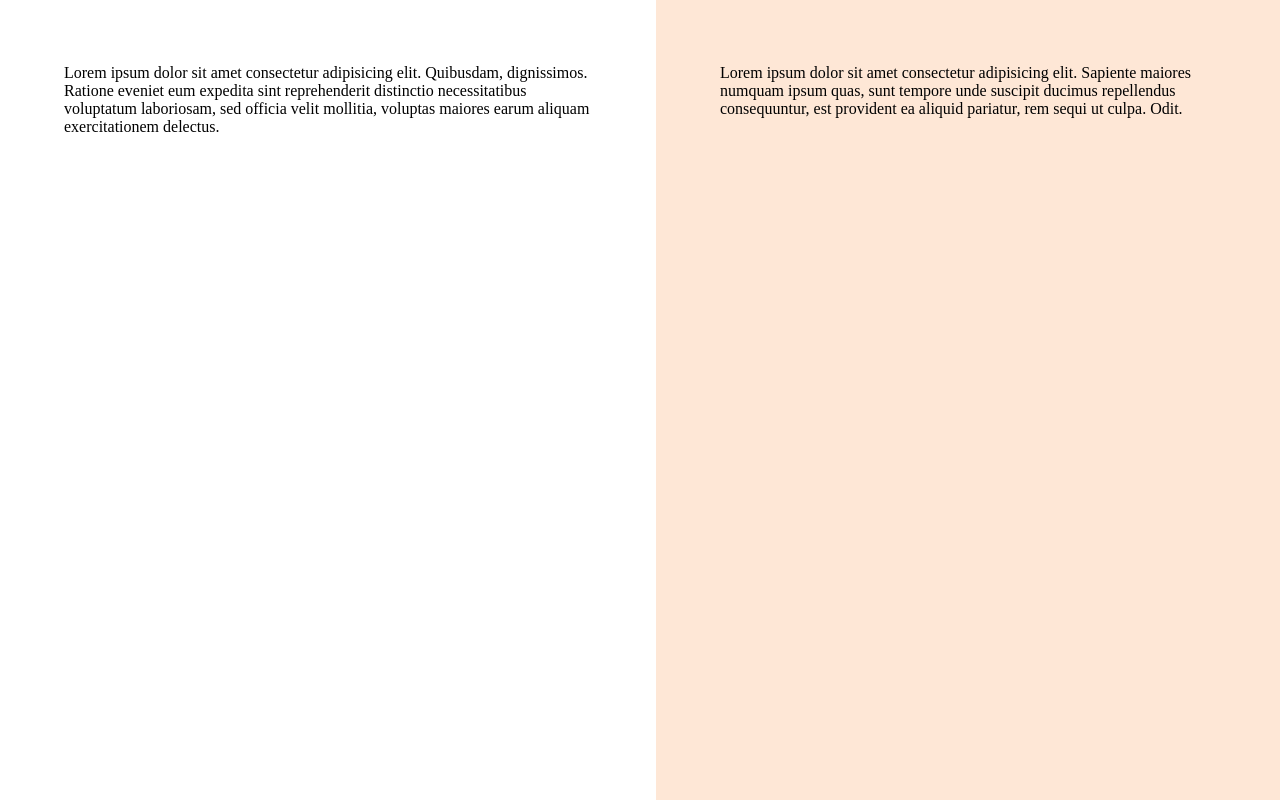
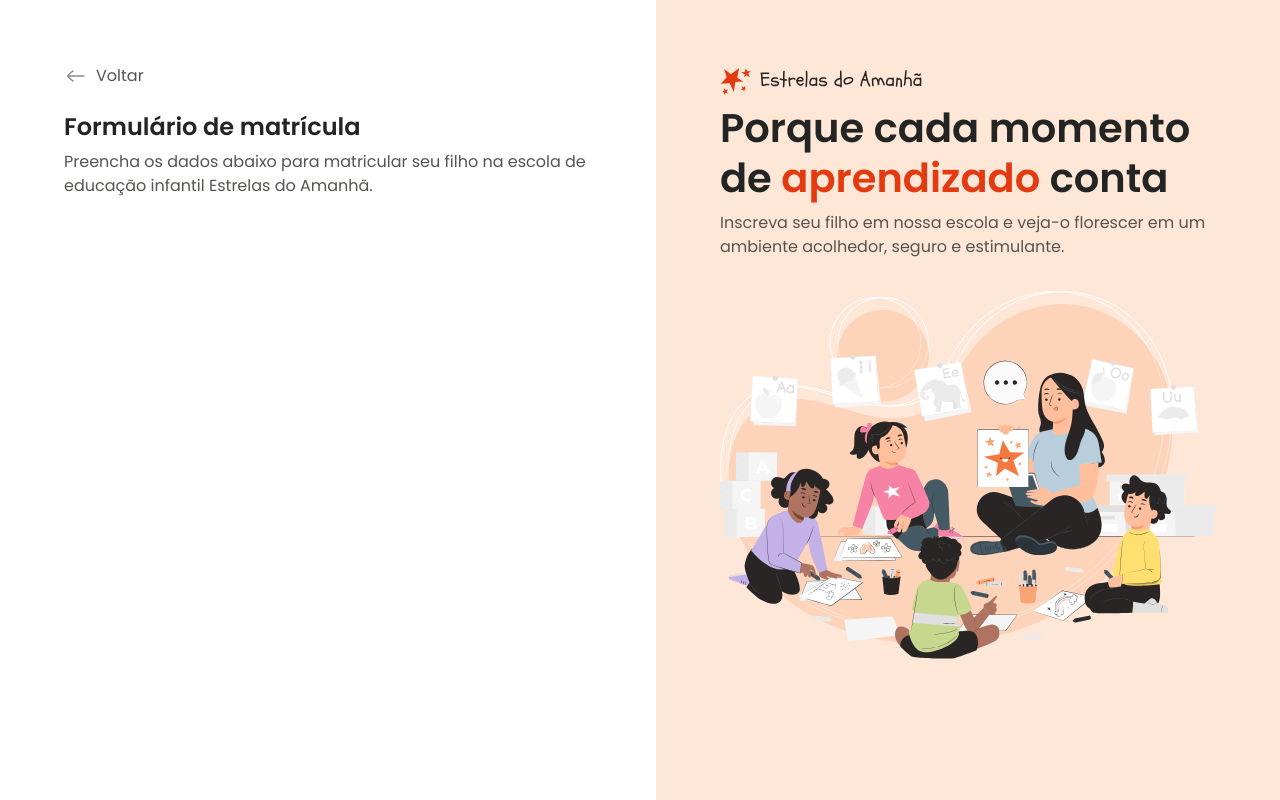
Before and after one commit to thiego-ribeiro/formulario-de-matricula, a plain HTML site: page index.html in a window 1280 px wide. Drawn offline with Linux system fonts and the light colour scheme.

Commit message:
conteúdo aside e conteúdo inicial do main

```diff
--- a/index.html
+++ b/index.html
@@ -15,12 +15,27 @@
 <body>
   <div id="app">
     <main>
-      <div class="main-container">Lorem ipsum dolor sit amet consectetur adipisicing elit. Quibusdam, dignissimos. Ratione eveniet eum expedita sint reprehenderit distinctio necessitatibus voluptatum laboriosam, sed officia velit mollitia, voluptas maiores earum aliquam exercitationem delectus.</div>
+      <div class="main-container">
+        <div class="back"><img src="assets/icons/arrow-left-02.svg" alt="ícone de voltar"> <span>Voltar</span>
+        </div>
+
+        <h1>Formulário de matrícula</h1>
+        <p>Preencha os dados abaixo para matricular seu filho na escola de educação infantil Estrelas do Amanhã.</p>
+      </div>
     </main>
 
 
     <aside>
-      <div class="aside-container">Lorem ipsum dolor sit amet consectetur adipisicing elit. Sapiente maiores numquam ipsum quas, sunt tempore unde suscipit ducimus repellendus consequuntur, est provident ea aliquid pariatur, rem sequi ut culpa. Odit.</div>
+      <div class="aside-container">
+        <header>
+          <img src="assets/logo.svg" alt="Logo Estrelas do Amanhã">
+          <h2>Porque cada momento de <span>aprendizado</span> conta</h2>
+          <p>Inscreva seu filho em nossa escola e veja-o florescer em um ambiente acolhedor, seguro e estimulante.</p>
+        </header>
+
+        <img src="assets/Illustration.svg" alt="Ilustração de uma professora com crianças prestando atenção">
+
+      </div>
     </aside>
   </div>
 
--- a/styles/global.css
+++ b/styles/global.css
@@ -18,10 +18,22 @@
   --surface-secondary: #FEE7D6;
 
   --stroke-default: #D6D3D1;
-  --stroke-hightlight: #F3541C;
+  --stroke-highlight: #F3541C;
   --semantic-error: #DC2626;
 }
 
 body {
   overflow: hidden;
+
+  font: var(--text);
+  color: var(--text-secondary);
 }
+
+h1, h2 {
+  color: var(--text-primary);
+}
+
+img {
+  max-width: 100%;
+  height: auto;
+}
--- a/styles/layout.css
+++ b/styles/layout.css
@@ -14,13 +14,37 @@ main {
     max-width: 33rem;
     margin-left: auto;
   }
+
+  & .back {
+    display: flex;
+    align-items: center;
+    gap: .5rem;
+    margin-bottom: 1.5rem;
+  }
+
+  & h1 {
+    font: 600 1.5rem/1.25 var(--font-family);
+    margin-bottom: .5rem;
+  }
 }
 
 aside {
   background-color: var(--surface-secondary);
   padding: 4rem;
 
-  &.aside-container {
+  & .aside-container {
     max-width: 31rem;
+
+    & > img {
+      margin-top: 2rem;
+    }
+  }
+
+  & h2 {
+    font: 600 2.5rem/1.25 var(--font-family);
+    margin-bottom: .5rem;
+    & span {
+      color: var(--text-highlight);
+    }
   }
 }
```
